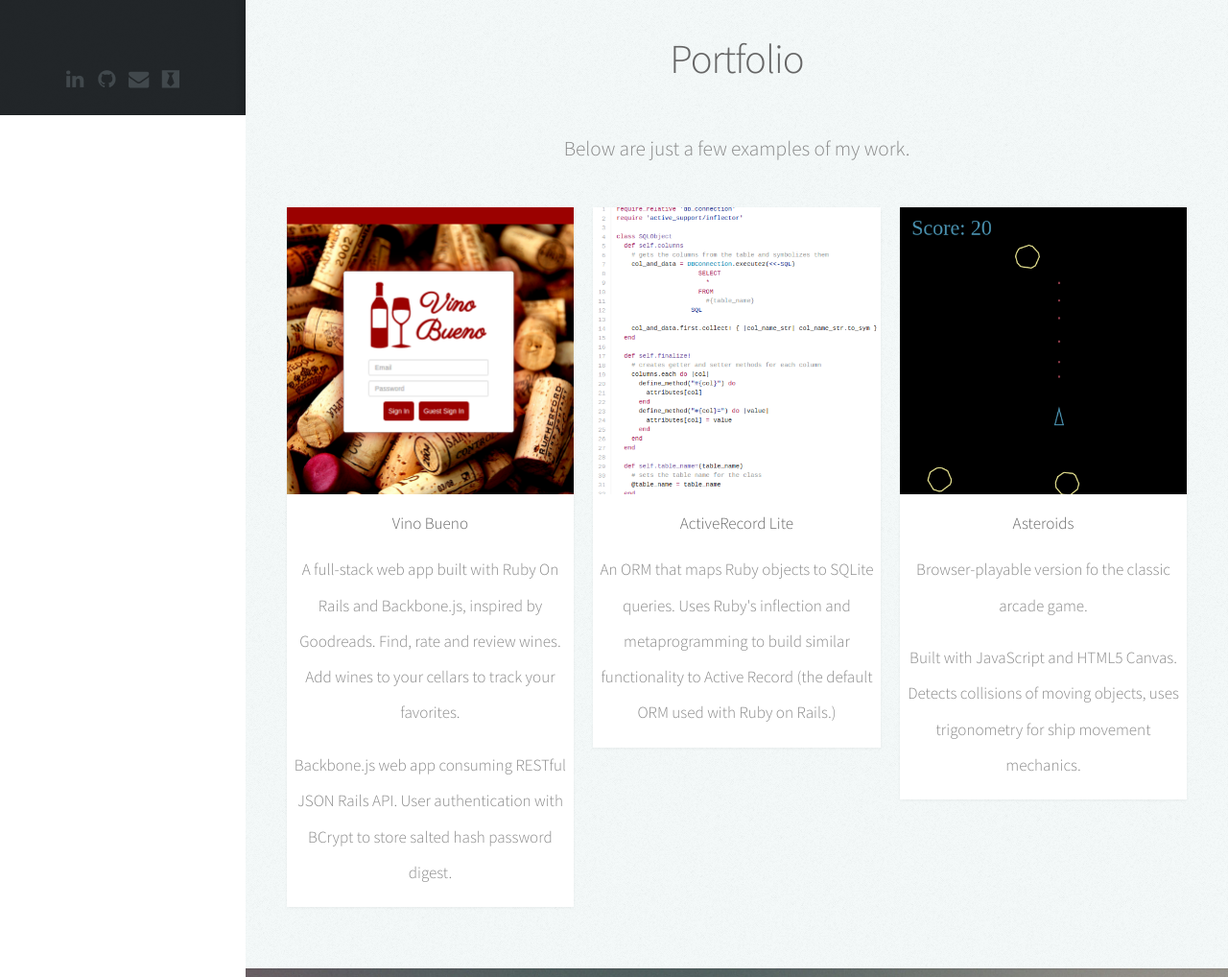
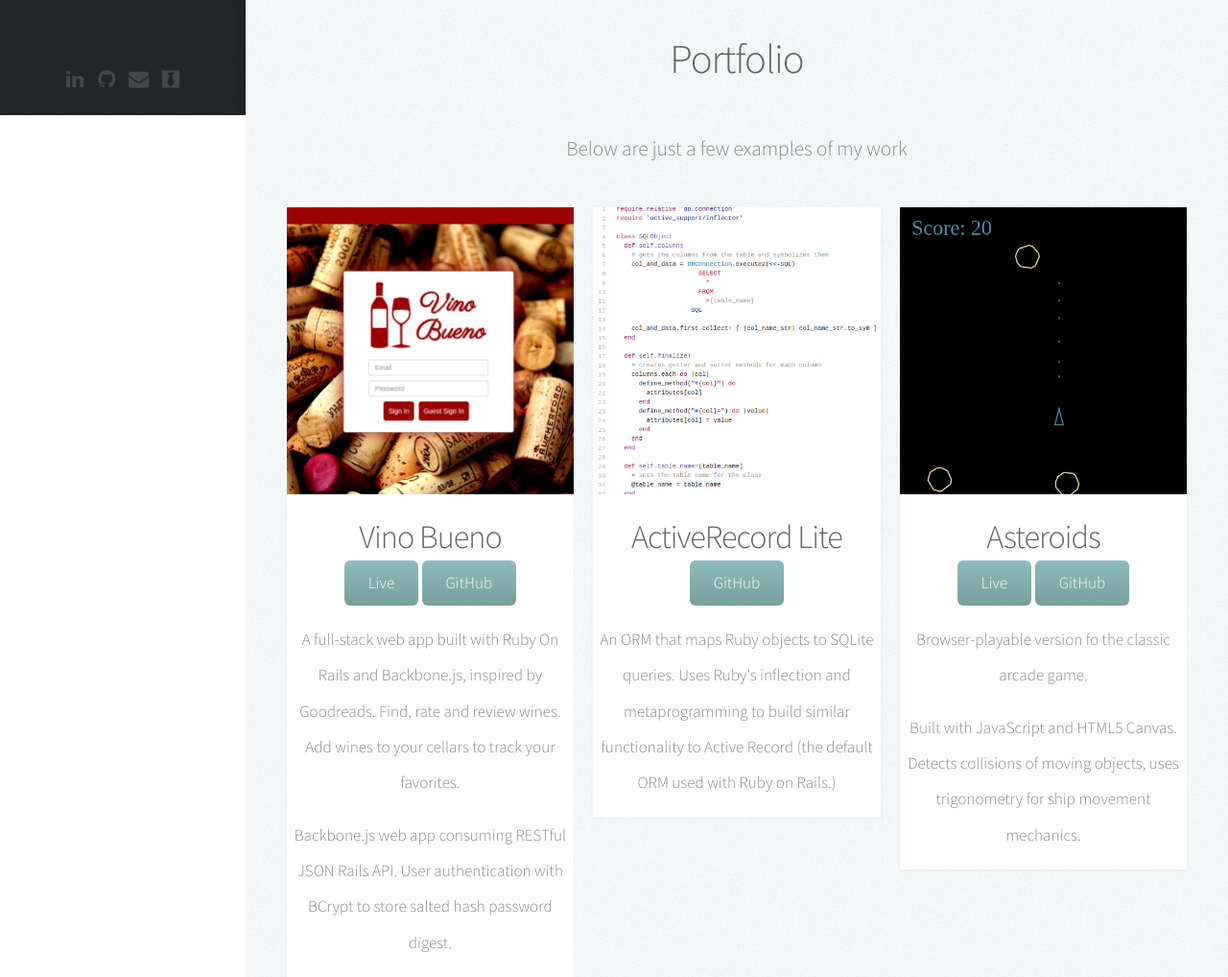
Before and after one commit to TheAxnJaxn/theaxnjaxn.github.io, a plain HTML site: page index.html in a window 1280 px wide. Shown: the part 680-1698 px from the top of the page at 96% size. Drawn offline with Linux system fonts and the light colour scheme.

Commit message:
Add links to both live and GitHub versions of projects in portfolio section.

```diff
--- a/assets/css/main.css
+++ b/assets/css/main.css
@@ -2553,3 +2553,9 @@
 	margin: 0 auto;
 	width: 550px;
 }
+
+/* mini buttons */
+
+a.button.mini {
+  padding: 5px 25px 5px 25px;
+}
--- a/index.html
+++ b/index.html
@@ -101,14 +101,16 @@
 								<h2>Portfolio</h2>
 							</header>
 
-							<p>Below are just a few examples of my work.</p>
+							<p>Below are just a few examples of my work</p>
 
 							<div class="row">
 								<div class="4u 12u$(mobile)">
 									<article class="item">
 										<a href="http://www.vinobueno.io/" class="image fit" target="_blank"><img src="images/pic02.png" alt="" /></a>
 										<header>
-											<h3>Vino Bueno</h3>
+											<h2>Vino Bueno</h2>
+											<a href="http://vinobueno.io/" class="button mini">Live</a>
+											<a href="https://github.com/TheAxnJaxn/VinoBueno" class="button mini">GitHub</a>
 											<p>A full-stack web app built with Ruby On Rails and Backbone.js, inspired by Goodreads. Find, rate and review wines. Add wines to your cellars to track your favorites.</p>
 											<p>Backbone.js web app consuming RESTful JSON Rails API. User authentication with BCrypt to store salted hash password digest.</p>
 										</header>
@@ -118,7 +120,8 @@
 									<article class="item">
 										<a href="https://github.com/TheAxnJaxn/ActiveRecordLite" class="image fit" target="_blank"><img src="images/pic03.png" alt="" /></a>
 										<header>
-											<h3>ActiveRecord Lite</h3>
+											<h2>ActiveRecord Lite</h2>
+											<a href="https://github.com/TheAxnJaxn/ActiveRecordLite" class="button mini">GitHub</a>
 											<p>An ORM that maps Ruby objects to SQLite queries. Uses Ruby's inflection and metaprogramming to build similar functionality to Active Record (the default ORM used with Ruby on Rails.)</p>
 										</header>
 									</article>
@@ -127,7 +130,9 @@
 									<article class="item">
 										<a href="https://rawgit.com/TheAxnJaxn/asteroids/master/index.html" class="image fit" target="_blank"><img src="images/pic04.png" alt="" /></a>
 										<header>
-											<h3>Asteroids</h3>
+											<h2>Asteroids</h2>
+											<a href="https://rawgit.com/TheAxnJaxn/asteroids/master/index.html" class="button mini">Live</a>
+											<a href="https://github.com/TheAxnJaxn/asteroids" class="button mini">GitHub</a>
 											<p>Browser-playable version fo the classic arcade game.</p>
 											<p>Built with JavaScript and HTML5 Canvas. Detects collisions of moving objects, uses trigonometry for ship movement mechanics.</p>
 										</header>
@@ -162,6 +167,12 @@
 									<img src="https://s-media-cache-ak0.pinimg.com/originals/fa/ae/11/faae11a6b87547339411b40ac228d4d7.jpg" alt="CSS" class="image fit mini" />
 									<img src="http://www.w3.org/html/logo/downloads/HTML5_Logo_256.png" alt="HTML5" class="image fit mini" />
 									<img src="http://www.unixstickers.com/image/cache/data/stickers/json/JSON.sh-600x600.png" alt="JSON" class="image fit mini" />
+								</div>
+
+								<div class="4u 12u$(mobile)">
+									<article class="row center">
+											<p>Ruby, Ruby on Rails, JavaScript, Backbone.js, jQuery, PostgreSQL, Git, CSS, HTML, JSON</p>
+									</article>
 								</div>
 
 							</div>
```
